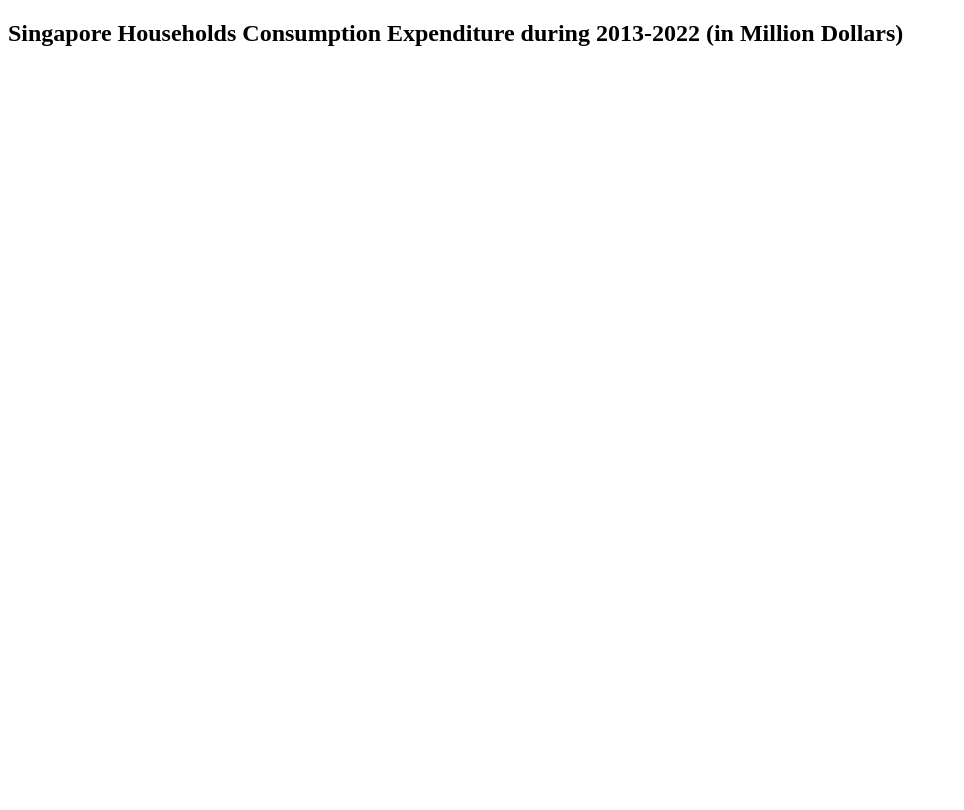
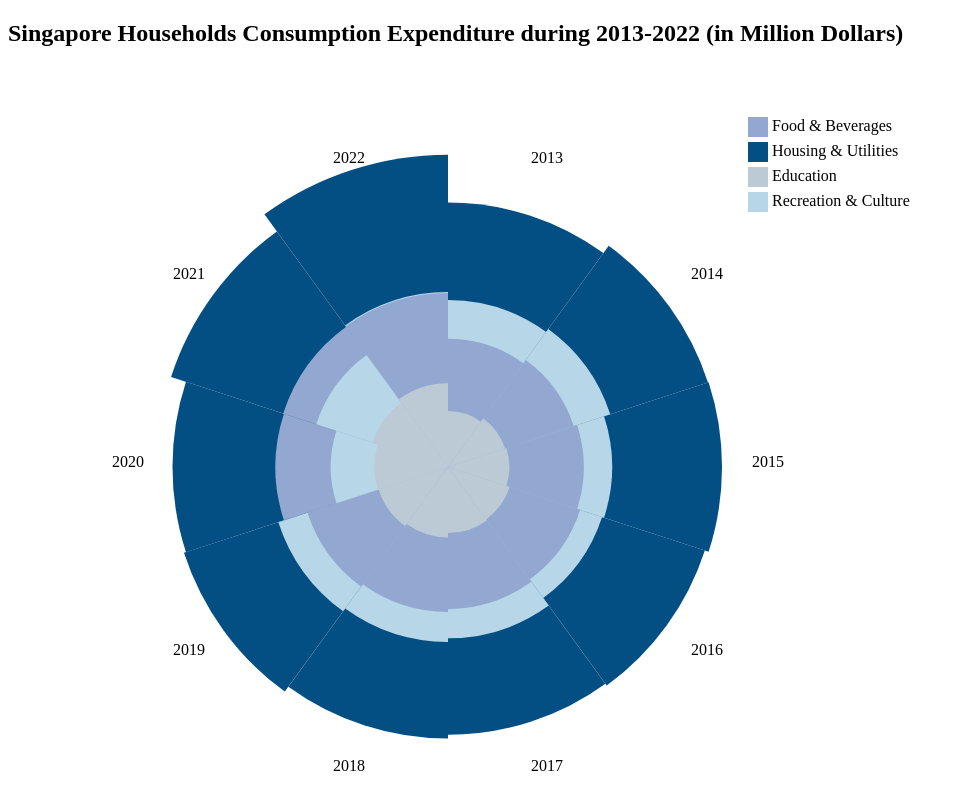
Before and after one commit to chuxin-liao/CS5246_OTOT_B1, a plain HTML site: page index.html in a window 1280 px wide. Shown: the whole page, without its empty margins (0-964 px from the left). Drawn offline with nearby package versions, Linux system fonts and the light colour scheme.

Commit message:
fix and add readme

```diff
--- a/index.html
+++ b/index.html
@@ -3,7 +3,7 @@
 <html><head><meta http-equiv="Content-Type" content="text/html; charset=UTF-8">
 
   <title>Nightingale's Rose Diagram</title>
-  <script src="./b1-copy_files/d3.v5.min.js"></script>
+  <script src="https://d3js.org/d3.v5.min.js"></script>
 </head>
 <body>
   <h2> Singapore Households Consumption Expenditure during 2013-2022 (in Million Dollars) </h2>
```
Also changed, not shown: 1 other file.
